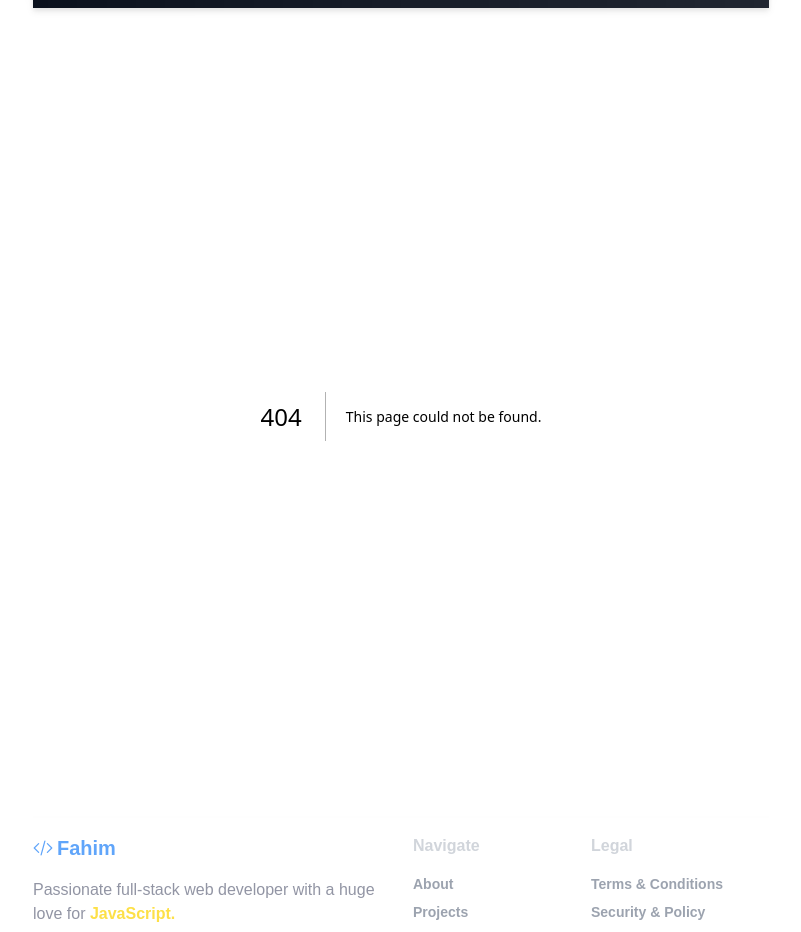
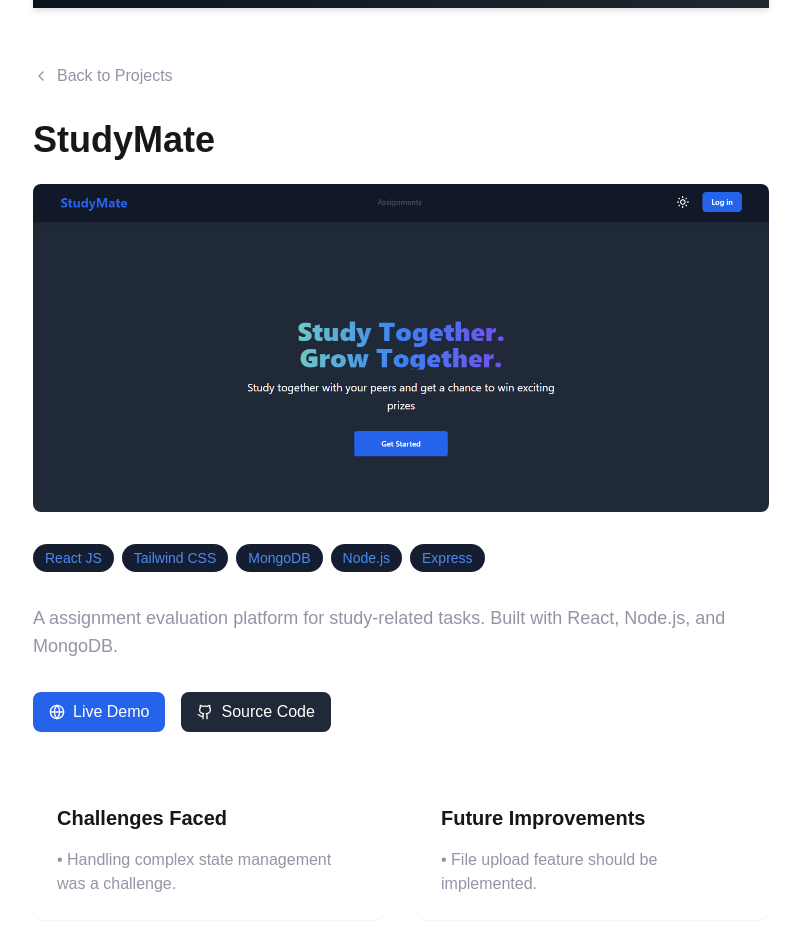
Before and after one commit to Fahim047/fifolio, a Next.js app: page /projects/1 in a window 1280 px wide. Before the commit this address had no page. Shown: the part 80-1012 px from the top of the page, without its empty margins (239-1040 px from the left). Built offline with nearby package versions, Linux system fonts and the light colour scheme.

Commit message:
✅ Project Details Page Added

```diff
--- /dev/null
+++ b/app/(pages)/projects/[id]/page.tsx
@@ -0,0 +1,99 @@
+import data from '@/data/data.json';
+import { ChevronLeft, Github, Globe } from 'lucide-react';
+import Image from 'next/image';
+import Link from 'next/link';
+const ProjectDetailsPage = ({ params }) => {
+	const projectData = data.projects.find(
+		(project) => project.id === Number(params?.id)
+	);
+	if (!projectData) {
+		return (
+			<div className="max-w-4xl mx-auto py-12">
+				<p>Project not found</p>
+			</div>
+		);
+	}
+	return (
+		<div className="max-w-4xl mx-auto py-12">
+			<Link
+				href="/projects"
+				className="inline-flex items-center text-secondary hover:text-secondary/70 mb-8"
+			>
+				<ChevronLeft className="w-4 h-4 mr-2" />
+				Back to Projects
+			</Link>
+
+			<h1 className="text-4xl font-bold mb-6">{projectData?.title}</h1>
+			<Image
+				src={projectData?.thumbnail || ''}
+				alt={projectData?.title}
+				width={1920}
+				height={1080}
+				quality={100}
+				className="w-full rounded-lg mb-8"
+			/>
+
+			<div className="flex flex-wrap gap-2 mb-8">
+				{projectData?.techStack?.map((tech) => (
+					<span
+						key={tech}
+						className="px-3 py-1 bg-[#151e30] text-primary rounded-full text-sm"
+					>
+						{tech}
+					</span>
+				))}
+			</div>
+
+			<div className="prose max-w-none mb-8">
+				<p className="text-secondary text-lg">{projectData.description}</p>
+			</div>
+
+			<div className="flex gap-4 mb-12">
+				<Link
+					href={projectData.liveLink}
+					target="_blank"
+					rel="noopener noreferrer"
+					className="inline-flex items-center px-4 py-2 bg-blue-600 text-white rounded-lg hover:bg-blue-700 transition-colors"
+				>
+					<Globe className="w-4 h-4 mr-2" />
+					Live Demo
+				</Link>
+				<Link
+					href={projectData.githubLink}
+					target="_blank"
+					rel="noopener noreferrer"
+					className="inline-flex items-center px-4 py-2 bg-gray-800 text-white rounded-lg hover:bg-gray-900 transition-colors"
+				>
+					<Github className="w-4 h-4 mr-2" />
+					Source Code
+				</Link>
+			</div>
+
+			<div className="grid gap-8 md:grid-cols-2">
+				<div className="p-6 rounded-xl shadow-sm">
+					<h2 className="text-xl font-semibold mb-4">Challenges Faced</h2>
+					<ul className="space-y-3">
+						{projectData?.challenges?.map((challenge, index) => (
+							<li key={index} className="text-secondary">
+								• {challenge}
+							</li>
+						))}
+					</ul>
+				</div>
+
+				<div className="p-6 rounded-xl shadow-sm">
+					<h2 className="text-xl font-semibold mb-4">Future Improvements</h2>
+					<ul className="space-y-3">
+						{projectData.improvements?.map((improvement, index) => (
+							<li key={index} className="text-secondary">
+								• {improvement}
+							</li>
+						))}
+					</ul>
+				</div>
+			</div>
+		</div>
+	);
+};
+
+export default ProjectDetailsPage;
--- a/app/(pages)/projects/page.tsx
+++ b/app/(pages)/projects/page.tsx
@@ -41,7 +41,7 @@ const Projects = () => {
 								<ExternalLink className="w-4 h-4" />
 							</Link>
 							<Link
-								href="#"
+								href={`/projects/${project.id}`}
 								className="bg-[#22232b] px-4 py-2 rounded-md hover:bg-[#2a2b35] transition-colors duration-200 text-sm flex items-center gap-1"
 							>
 								Details
--- a/components/FeaturedProjects.tsx
+++ b/components/FeaturedProjects.tsx
@@ -23,10 +23,8 @@ const FeaturedProjects = () => {
 			<div className="my-6">
 				{featuredProjects.map((project) => (
 					<Link
-						href={project.liveLink}
+						href={`/projects/${project.id}`}
 						key={project.id}
-						target="_blank"
-						rel="noopener noreferrer"
 						className="p-4 flex items-center gap-4 hover:bg-[#4d8af03d] rounded-xl duration-300 cursor-pointer"
 					>
 						<Image
--- a/data/data.json
+++ b/data/data.json
@@ -73,7 +73,14 @@
 				"Express"
 			],
 			"githubLink": "https://github.com/Fahim047/ph-a12-tutorlane-client",
-			"liveLink": "https://tutorlane.vercel.app/"
+			"liveLink": "https://tutorlane.vercel.app/",
+			"challenges": [
+				"Handling role based authentication was new to me. Thus it was a challenge but I enjoyed it."
+			],
+			"improvements": [
+				"Stripe Payment  gateway should be implemented.",
+				"Dashboard layout can be more user-friendly."
+			]
 		},
 		{
 			"id": 1,
@@ -88,7 +95,9 @@
 				"Express"
 			],
 			"githubLink": "https://github.com/Fahim047/ph-a11-group-study-client",
-			"liveLink": "https://ph-a11-group-study-client.vercel.app"
+			"liveLink": "https://ph-a11-group-study-client.vercel.app",
+			"challenges": ["Handling complex state management was a challenge."],
+			"improvements": ["File upload feature should be implemented."]
 		},
 		{
 			"id": 2,
@@ -103,7 +112,13 @@
 				"Express"
 			],
 			"githubLink": "https://github.com/Fahim047/ph-a11-group-study-client",
-			"liveLink": "https://ph-a10-crowdfunding-client.vercel.app/"
+			"liveLink": "https://ph-a10-crowdfunding-client.vercel.app/",
+			"challenges": [
+				"Handling form validation and numeric input was a challenge."
+			],
+			"improvements": [
+				"Implement a real payment gateway such as Stripe or SSL Commerz."
+			]
 		},
 		{
 			"id": 3,
@@ -118,7 +133,12 @@
 				"Express"
 			],
 			"githubLink": "https://github.com/Fahim047/bookify",
-			"liveLink": "https://bookify-d2yy.onrender.com"
+			"liveLink": "https://bookify-d2yy.onrender.com",
+			"challenges": [
+				"Implementing SSL Commerz payment gateway was a real pain!",
+				"Optimizing database queries to improve performance."
+			],
+			"improvements": ["Redesigning the UI/UX to make it more user-friendly."]
 		}
 	],
 	"testimonials": [
```
